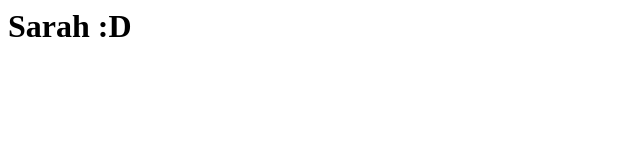
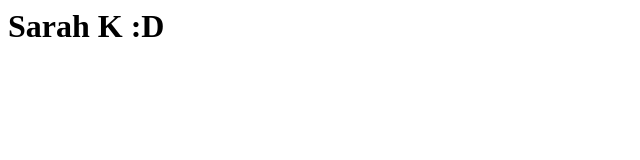
Before and after one commit to sarahkeane480/it116-sample-github-page, a plain HTML site: page index.html in a window 1280 px wide. Shown: the full height of the page, 0-640 px from the left. Drawn offline with Linux system fonts and the light colour scheme.

Commit message:
Update index.html

```diff
--- a/index.html
+++ b/index.html
@@ -1 +1 @@
-<h1>Sarah :D</h1>
+<h1>Sarah K :D</h1>
```
